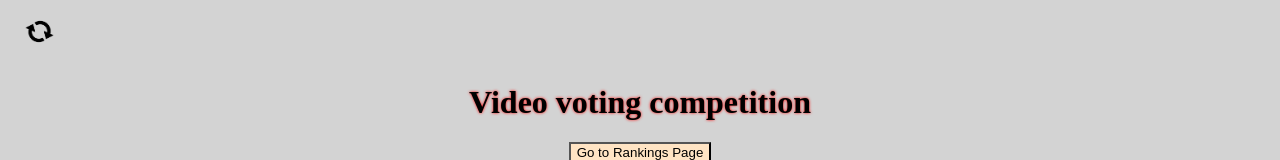
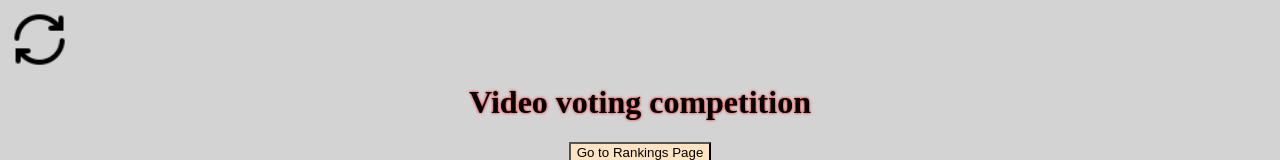
Before and after one commit to Ralica1/VideoVotingCompetition, a plain HTML site: page index.html in a window 1280 px wide. Shown: the top 160 px of the page. Drawn offline with Linux system fonts and the light colour scheme.

Commit message:
Switched 2 pictures for an icon

```diff
--- a/index.html
+++ b/index.html
@@ -7,7 +7,7 @@
     <body id="back">
         <div>
             <a href="home.html">
-                <img class="refr" src="refr.png" alt="Refresh" style="float: left; width: 5%; height: 5%;">
+                <img class="refr" src="/icons/refreshIcon.png" alt="Refresh" style="float: left; width: 5%; height: 5%;">
             </a>
             <br><br>
             <h1 class="hed">Video voting competition</h1>
```
Also changed, not shown: rankings.html (+1 -1 lines), refr.png (deleted).
